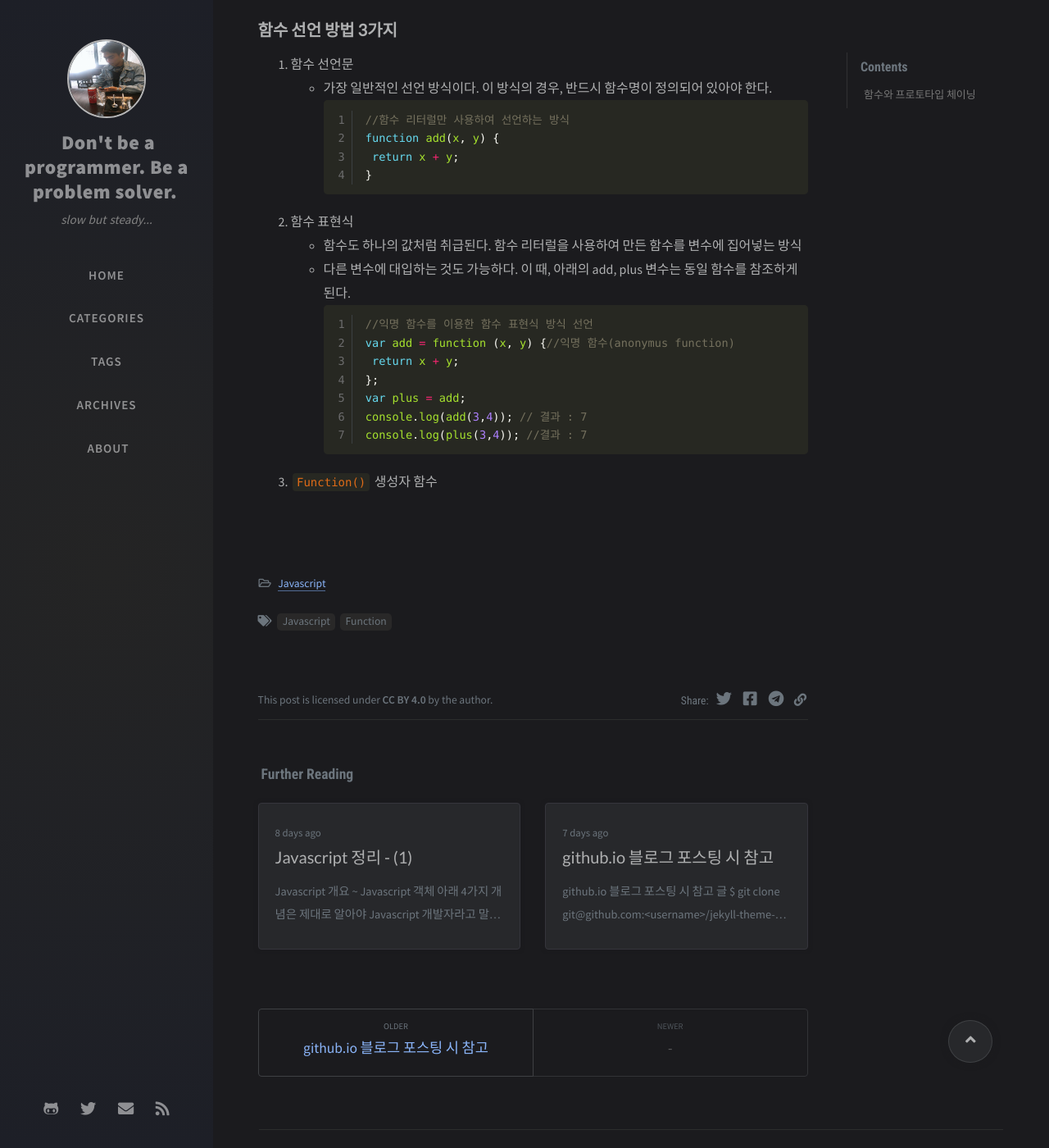
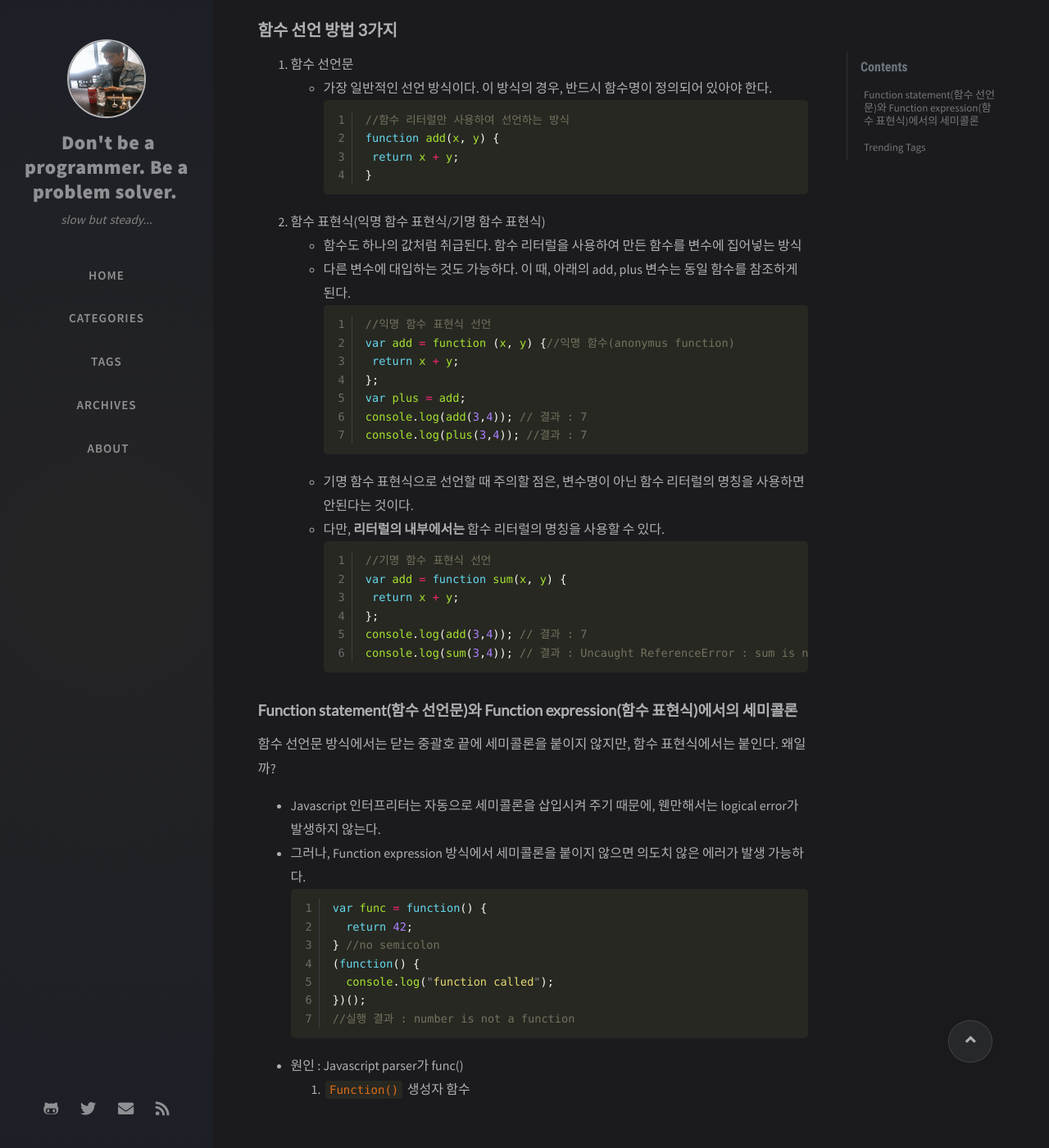
Before and after one commit to eurowondollaryen/eurowondollaryen.github.io, a Jekyll site: the page built from _posts/2020-08-10-javascript2.md, in a window 1280 px wide and 1400 px high, scrolled down 397 px. Shown: the whole window at 82% size. Built offline with Jekyll 4.4.1, drawn with Linux system fonts in a browser that asks for light colours; nearby versions of some CDN libraries; comment, search, counter and statistics services are not loaded.

Commit message:
added content

````diff
--- a/_posts/2020-08-10-javascript2.md
+++ b/_posts/2020-08-10-javascript2.md
@@ -24,11 +24,11 @@ function add(x, y) {
 	return x + y;
 }
 ```
-2. 함수 표현식
+2. 함수 표현식(익명 함수 표현식/기명 함수 표현식)
 * 함수도 하나의 값처럼 취급된다. 함수 리터럴을 사용하여 만든 함수를 변수에 집어넣는 방식
 * 다른 변수에 대입하는 것도 가능하다. 이 때, 아래의 add, plus 변수는 동일 함수를 참조하게 된다.
 ```js
-//익명 함수를 이용한 함수 표현식 방식 선언
+//익명 함수 표현식 선언
 var add = function (x, y) {//익명 함수(anonymus function)
 	return x + y;
 };
@@ -36,4 +36,29 @@ var plus = add;
 console.log(add(3,4)); // 결과 : 7
 console.log(plus(3,4)); //결과 : 7
 ```
+* 기명 함수 표현식으로 선언할 때 주의할 점은, 변수명이 아닌 함수 리터럴의 명칭을 사용하면 안된다는 것이다.
+* 다만, **리터럴의 내부에서는** 함수 리터럴의 명칭을 사용할 수 있다.
+```js
+//기명 함수 표현식 선언
+var add = function sum(x, y) {
+	return x + y;
+};
+console.log(add(3,4)); // 결과 : 7
+console.log(sum(3,4)); // 결과 : Uncaught ReferenceError : sum is not defined 에러
+```
+
+#### **Function statement(함수 선언문)와 Function expression(함수 표현식)에서의 세미콜론**
+함수 선언문 방식에서는 닫는 중괄호 끝에 세미콜론을 붙이지 않지만, 함수 표현식에서는 붙인다. 왜일까?
+* Javascript 인터프리터는 자동으로 세미콜론을 삽입시켜 주기 때문에, 웬만해서는 logical error가 발생하지 않는다.
+* 그러나, Function expression 방식에서 세미콜론을 붙이지 않으면 의도치 않은 에러가 발생 가능하다.
+```js
+var func = function() {
+	return 42;
+} //no semicolon
+(function() {
+	console.log("function called");
+})();
+//실행 결과 : number is not a function
+```
+* 원인 : Javascript parser가 func()
 3. `Function()` 생성자 함수
````
Also changed, not shown: tabs/about.md (+7 -3 lines).
